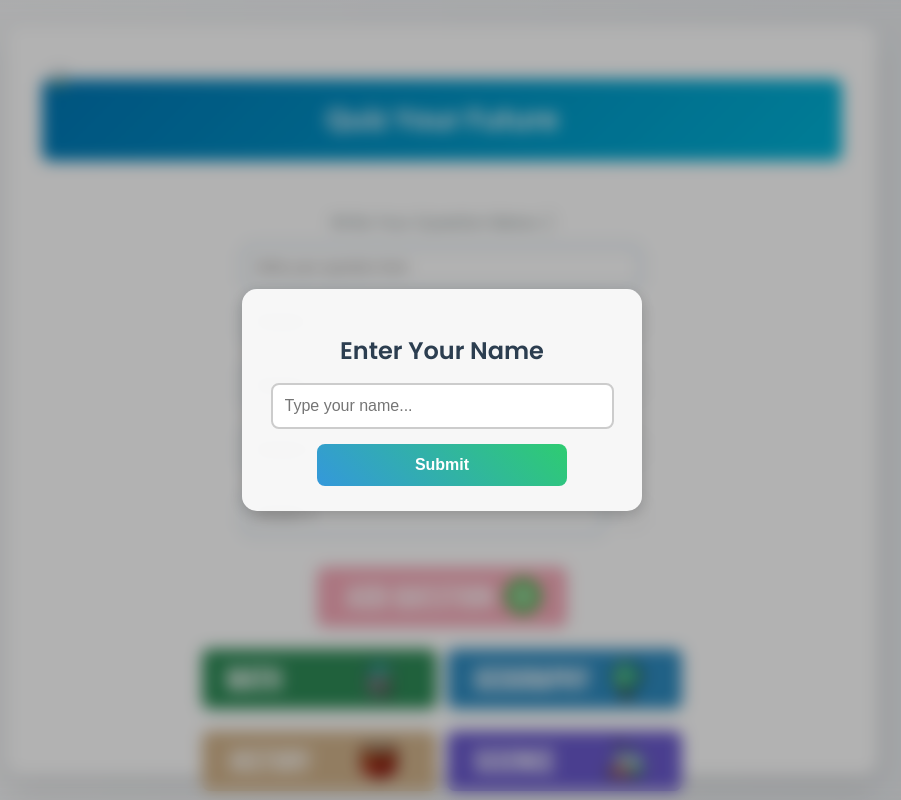
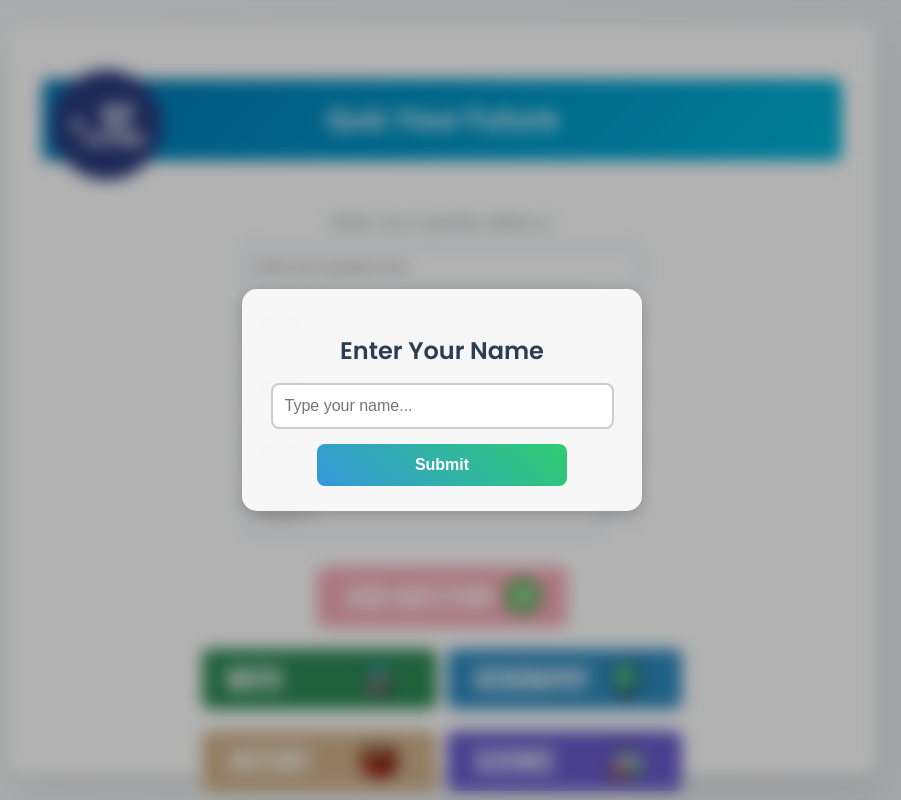
Before and after one commit to PAINj9/quiz-app-hyf, a plain HTML site: page index.html in a window 1280 px wide. Shown: the top 800 px of the page, without its empty margins (198-1099 px from the left). Drawn offline with Linux system fonts and the light colour scheme; the site is published under a folder, as on GitHub Pages, so addresses that start at the root find nothing.

Commit message:
Update index.html

```diff
--- a/index.html
+++ b/index.html
@@ -17,7 +17,7 @@
 
   <div class="quiz-container">
     <h1>Quiz Your Future</h1>
-    <img src="/images/quizyourfuture.png" class="foto-chiquita">
+    <img src="images/quizyourfuture.png" class="foto-chiquita">
 
     <div class="question-form" id="question-form">
       <label for="question">Write your question below :) </label>
```
